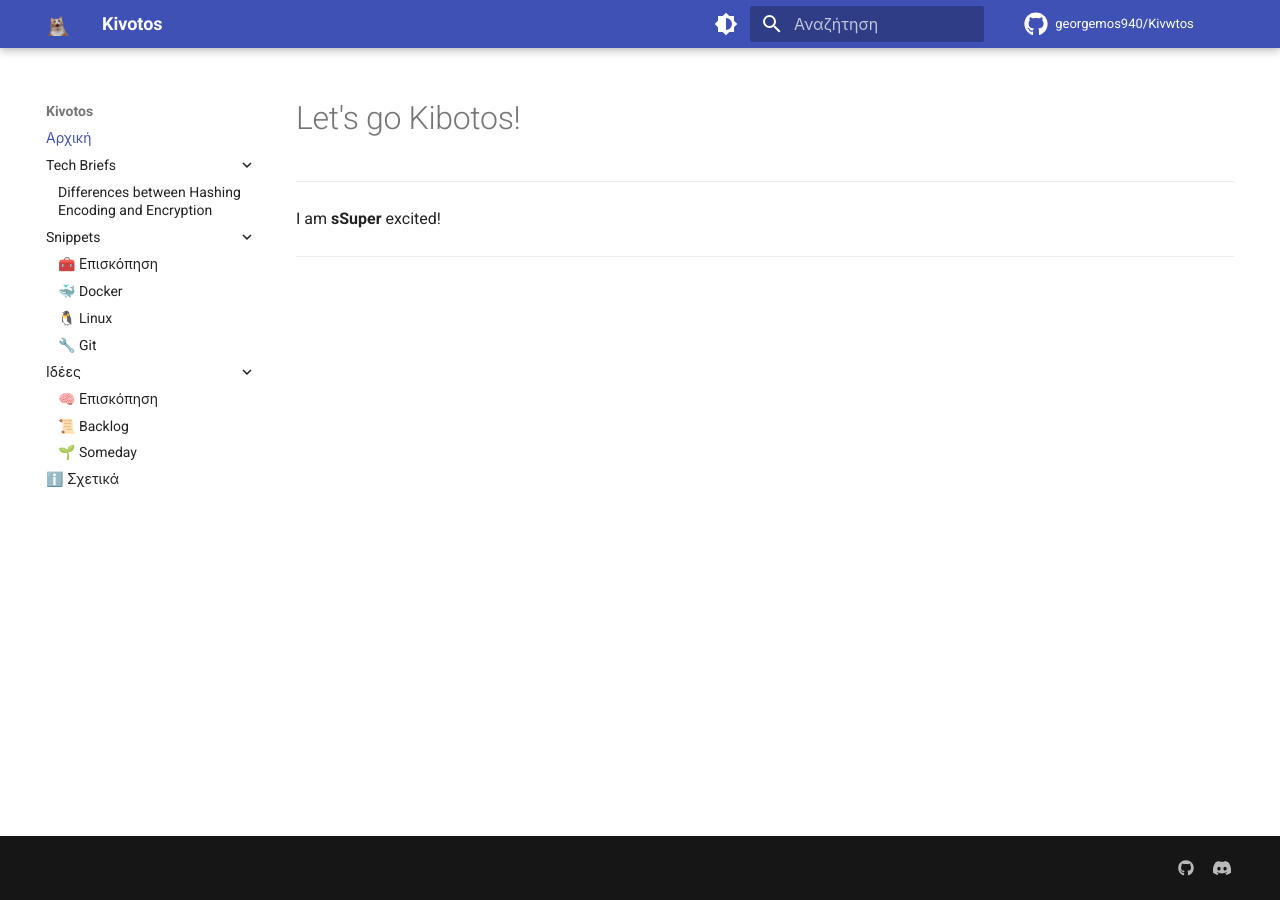
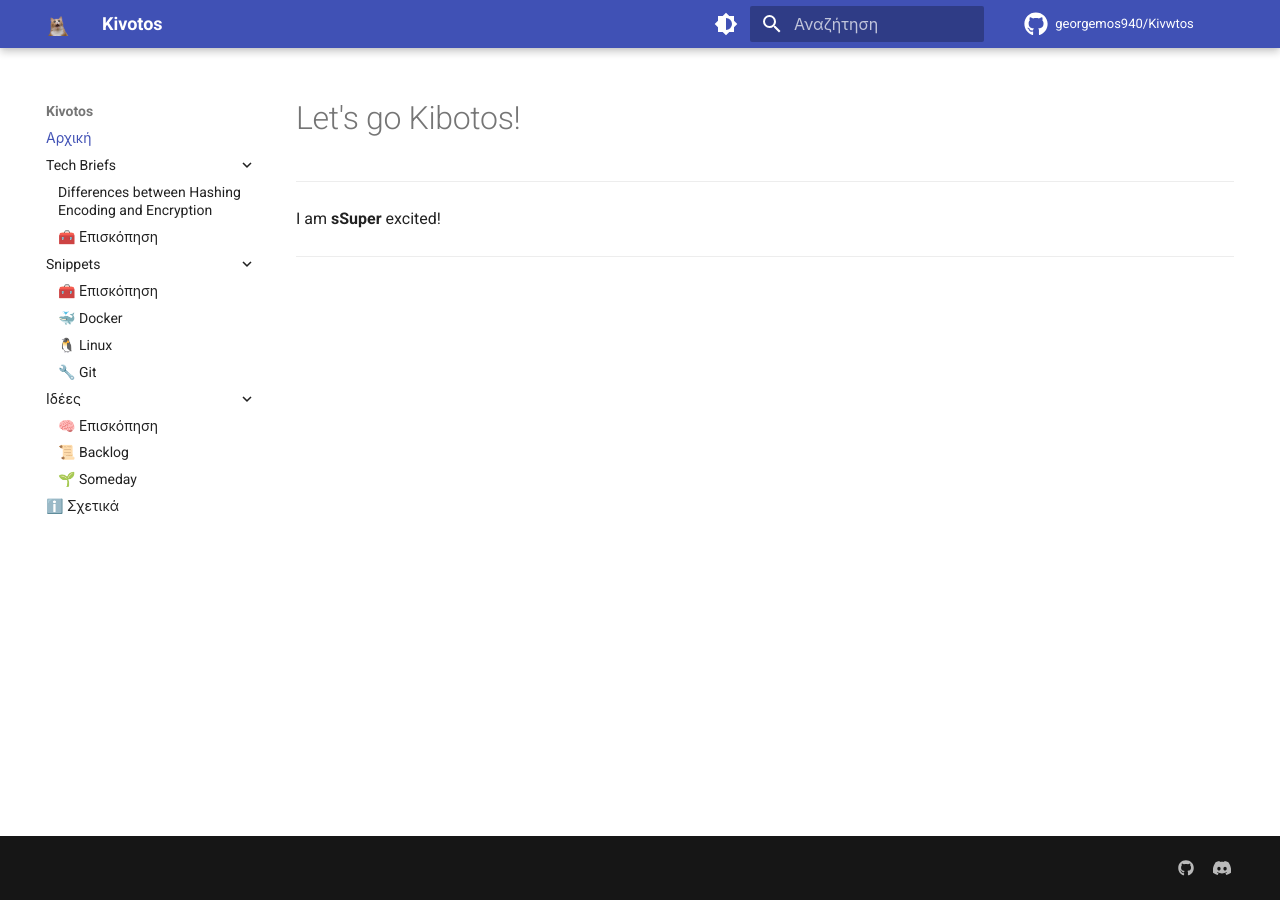
Before and after one commit to georgemos940/Kivwtos, an MkDocs documentation site: the page built from docs/index.md, in a window 1280 px wide. Built offline with MkDocs 1.6.1 and Material for MkDocs 9.7.7, drawn with Linux system fonts in a browser that asks for light colours; comment, search, counter and statistics services are not loaded.

Commit message:
Update mkdocs.yml

```diff
--- a/mkdocs.yml
+++ b/mkdocs.yml
@@ -42,6 +42,7 @@ nav:
   - Αρχική: index.md
   - Tech Briefs:
       - "Differences between Hashing Encoding and Encryption": theory/read1.md
+      - "🧰 Επισκόπηση": snippets/index.md
   - Snippets:
       - "🧰 Επισκόπηση": snippets/index.md
       - "🐳 Docker": snippets/docker.md
```
